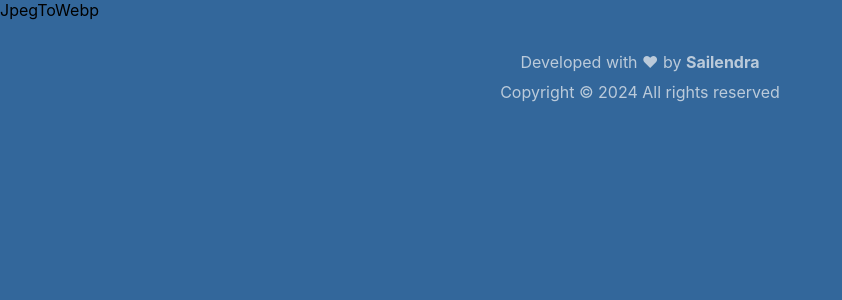
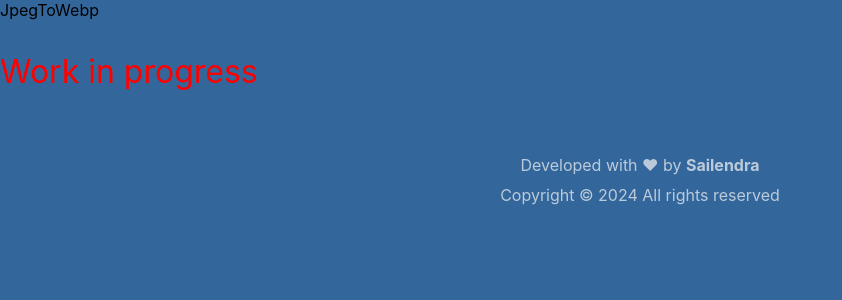
Before and after one commit to sailendrachettri/reducer, a React (Create React App) app: page /jpegtowebp in a window 1280 px wide. Shown: the top 300 px of the page, without its empty margins (0-842 px from the left). Built offline with nearby package versions, Linux system fonts and the light colour scheme.

Commit message:
work in progress msg added

```diff
--- a/src/components/ImgConverter/JpegToPng.jsx
+++ b/src/components/ImgConverter/JpegToPng.jsx
@@ -2,7 +2,10 @@ import React from 'react'
 
 const JpegToPng = () => {
   return (
+    <>
     <div>JpegToPng</div>
+    <p style={{color: 'red', fontSize: '2rem'}}>Work in progress</p>
+    </>
   )
 }
 
--- a/src/components/ImgConverter/JpegToWebp.jsx
+++ b/src/components/ImgConverter/JpegToWebp.jsx
@@ -2,7 +2,10 @@ import React from 'react'
 
 const JpegToWebp = () => {
   return (
-    <div>JpegToWebp</div>
+    <>JpegToWebp
+    <p style={{color: 'red', fontSize: '2rem'}}>Work in progress</p>
+    </>
+
   )
 }
 
--- a/src/components/ImgConverter/PngToJpeg.jsx
+++ b/src/components/ImgConverter/PngToJpeg.jsx
@@ -2,7 +2,9 @@ import React from 'react'
 
 const PngToJpeg = () => {
   return (
-    <div>PngToJpeg</div>
+    <>PngToJpeg
+    <p style={{color: 'red', fontSize: '2rem'}}>Work in progress</p>
+    </>
   )
 }
 
--- a/src/components/ImgConverter/PngToWebp.jsx
+++ b/src/components/ImgConverter/PngToWebp.jsx
@@ -2,7 +2,9 @@ import React from 'react'
 
 const PngToWebp = () => {
   return (
-    <div>PngToWebp</div>
+    <>PngToWebp
+    <p style={{color: 'red', fontSize: '2rem'}}>Work in progress</p>
+    </>
   )
 }
 
--- a/src/components/ImgConverter/WebpToJpeg.jsx
+++ b/src/components/ImgConverter/WebpToJpeg.jsx
@@ -2,7 +2,9 @@ import React from 'react'
 
 const WebpToJpeg = () => {
   return (
-    <div>WebpToJpeg</div>
+    <>WebpToJpeg
+    <p style={{color: 'red', fontSize: '2rem'}}>Work in progress</p>
+    </>
   )
 }
 
--- a/src/components/ImgConverter/WebpToPng.jsx
+++ b/src/components/ImgConverter/WebpToPng.jsx
@@ -2,7 +2,9 @@ import React from 'react'
 
 const WebpToPng = () => {
   return (
-    <div>WebpToPng</div>
+    <>WebpToPng
+    <p style={{color: 'red', fontSize: '2rem'}}>Work in progress</p>
+    </>
   )
 }
 
```
